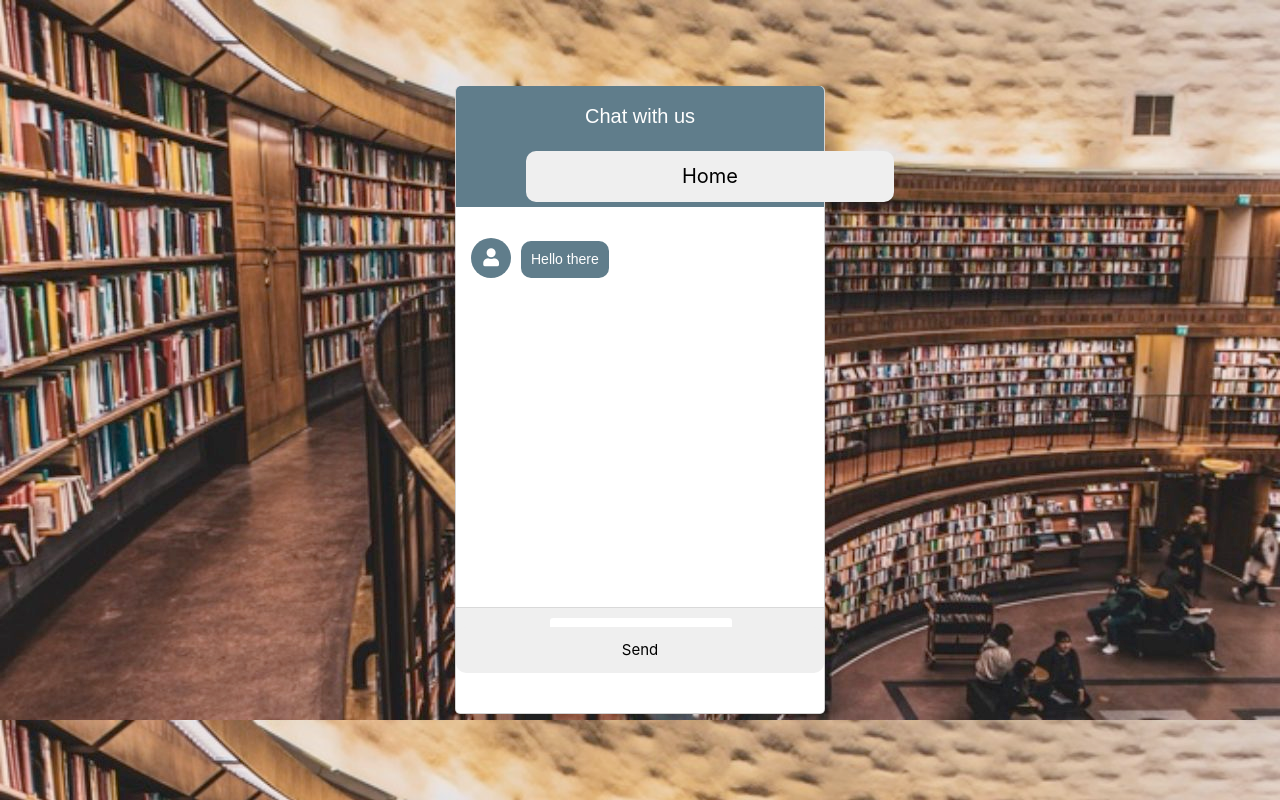
After one commit to abiona01/E-library, a PHP site: page /box.php in a window 1280 px wide. The commit adds this page. Run offline with PHP 8.4, Linux system fonts and the light colour scheme; some libraries are stand-ins or nearby versions.

Commit message:
added the chatbox

```diff
--- /dev/null
+++ b/box.php
@@ -0,0 +1,72 @@
+<!DOCTYPE html>
+<html lang="en">
+<head>
+    <meta charset="UTF-8">
+    <meta name="viewport" content="width=device-width, initial-scale=1.0">
+    <title>Chatbox</title>
+    <link rel="stylesheet" href="https://use.fontawesome.com/releases/v5.0.13/css/all.css" integrity="sha384-DNOHZ68U8hZfKXOrtjWvjxusGo9WQnrNx2sqG0tfsghAvtVlRW3tvkXWZh58N9jp" crossorigin="anonymous">
+    <link rel="stylesheet" href="style.css">
+    <script src="http://code.jquery.com/jquery-3.5.1.min.js"></script>
+<!--Import Google Icon Font-->
+
+<link href="https://fonts.googleapis.com/icon?family=Material+Icons" rel="stylesheet">
+
+<!-- Compiled and minified CSS -->
+
+<link rel="stylesheet" href="https://cdnjs.cloudflare.com/ajax/libs/materialize/1.0.0-beta/css/materialize.min.css">
+</head>
+<body>
+   <div class="wrapper">
+       <div class="nav">
+       <div class="title">Chat with us
+        <a href="index.php" ><button  style="position: relative; right:-70px";>Home</button></a></li>
+       </div>
+        </div>
+       <div class="form">
+           <div class="bot-inbox inbox">
+               <div class="icon">
+                   <i class="fas fa-user"></i>
+                </div>
+                <div class="msg-header">
+                    <p>Hello there</p>
+                </div>
+            </div>
+        </div>
+       <div class="typing-field">
+           <div class="input-data">
+               <input id="data" type="text" placeholder="Type something here..." required>
+            </div>
+        </div>
+
+        <button class= "float right" id="send-btn" style="position:relative; top:-40px;">Send <i class="send"></i></button>
+
+
+    </div>
+
+    <script src="https://code.jquery.com/jquery-3.3.1.min.js"></script>
+
+<script src="https://cdnjs.cloudflare.com/ajax/libs/materialize/1.0.0-beta/js/materialize.min.js"></script>
+
+    <script>
+        $(document).ready(function(){
+            $("#send-btn").on("click",function(){
+                $value = $("#data").val();
+                $msg =  '<div class="user-inbox inbox"><div class="msg-header"><p>' + $value + '</p></div></div>';
+                $(".form").append($msg);
+                $('#data').val('');
+
+                $.ajax({
+                   url: 'message.php',
+                   type: 'POST',
+                   data: 'text='+$value,
+                   success: function(result){
+                       $replay = '<div class="bot-inbox inbox"><div class="icon"><i class="fas fa-user"></i></div><div class="msg-header"><p>'+ result +'</p></div></div></div>';
+                        $(".form").append($replay);
+                        $(".form").scrollTop($(".form")[0].scrollHeight);
+                    }
+                })
+            });
+        });
+    </script>
+</body>
+</html>
--- a/style.css
+++ b/style.css
@@ -20,3 +20,145 @@ button{
     width: 250px !important;
     height: 250px !important;
 }
+body{
+    margin: 0;
+    padding: 0;
+    box-sizing: border-box;
+    font-family: 'Poppins', sans-serif;
+}
+html,body{
+    display: grid;
+    height: 100%;
+    place-items: center;
+}
+::-webkit-scrollbar{
+    width: 20px;
+    border-radius: 25px;
+}
+::-webkit-scrollbar-track{
+    background: #f1f1f1;
+}
+::-webkit-scrollbar-thumb{
+    background: #ddd;
+}
+::-webkit-scrollbar-thumb:hover{
+    background: #ccc;
+}
+.wrapper{
+    width: 370px;
+    background: #fff;
+    border-radius: 5px;
+    border: 1px solid lightgray;
+    border-top: 0px;
+}
+.wrapper .title{
+    background: #607d8b;
+    color: #fff;
+    font-size: 20px;
+    font-weight: 500;
+    line-height: 60px;
+    text-align: center;
+    border-bottom: 1px solid #607d8b;
+    border-radius: 5px 5px 0 0;
+}
+.wrapper .form{
+    padding: 20px 15px;
+    min-height: 400px;
+    max-height: 400px;
+    overflow-y: auto;
+}
+.wrapper .form .inbox{
+    width: 100%;
+    display: flex;
+    align-items: baseline;
+}
+.wrapper .form .user-inbox{
+     justify-content: flex-end;
+     margin: 13px;
+}
+.wrapper .form .inbox .icon{
+    height: 40px;
+    width: 40px;
+    color: #fff;
+    text-align: center;
+    line-height: 40px;
+    border-radius: 50%;
+    font-size: 18px;
+    background: #607d8b;
+}
+.wrapper .form .inbox .msg-header{
+    max-width: 53%;
+    margin-left: 10px;
+}
+.form .inbox .msg-header p{
+    color: #fff;
+    background: #607d8b;
+    border-radius: 10px;
+    padding: 8px 10px;
+    font-size: 14px;
+    word-break: break-all;
+}
+.wrapper .form .user-inbox p{
+    color: #333;
+    background: #efefef;
+}
+.wrapper .typing-field{
+    display: flex;
+    height: 60px;
+    width: 100%;
+    align-items: center;
+    justify-content: space-evenly;
+    background: #efefef;
+    border-top: 1px solid #d9d9d9;
+    border-radius: 0 0 5px 5px;
+}
+.wrapper .typing-field .input-data{
+    height: 40px;
+    width: 180px;
+    position: absolute;
+}
+.wrapper .typing-field .input-data input{
+    height: 100%;
+    width: 100%;
+    outline: none;
+    border: 1px solid transparent;
+    /* padding: 0 80px 0 15px; */
+    border-radius: 3px;
+    font-size: 15px;
+    background: #fff;
+    transition: all 0.3s ease;
+}
+.typing-field .input-data input:focus{
+    border-color: rgba(0,123,255,0.8);
+}
+.input-data input::placeholder{
+    color: #999999;
+    transition: all 0.3s ease;
+}
+.input-data input:focus::placeholder{
+    color: #bfbfbf;
+}
+.wrapper .typing-field .input-data button{
+    position: absolute;
+    right: 5px;
+    top: 50%;
+    height: 30px;
+    width: 65px;
+    color: #fff;
+    font-size: 16px;
+    cursor: pointer;
+    opacity: 0;
+    pointer-events: none;
+    border-radius: 3px;
+    background: #607d8b;
+    border: 1px solid #607d8b;
+    transform: translateY(-50%);
+    transition: all 0.3s ease;
+}
+.wrapper .typing-field .input-data input:valid ~ button{
+    opacity: 1;
+    pointer-events:auto;
+}
+.typing-field .input-data button:hover{
+    background: #607d8b;
+}
```
Also changed, not shown: message.php (added, +18 -0 lines), image/Ade.jpg (added), image/Ayo.jpeg (added), image/florence.jpg (added).
